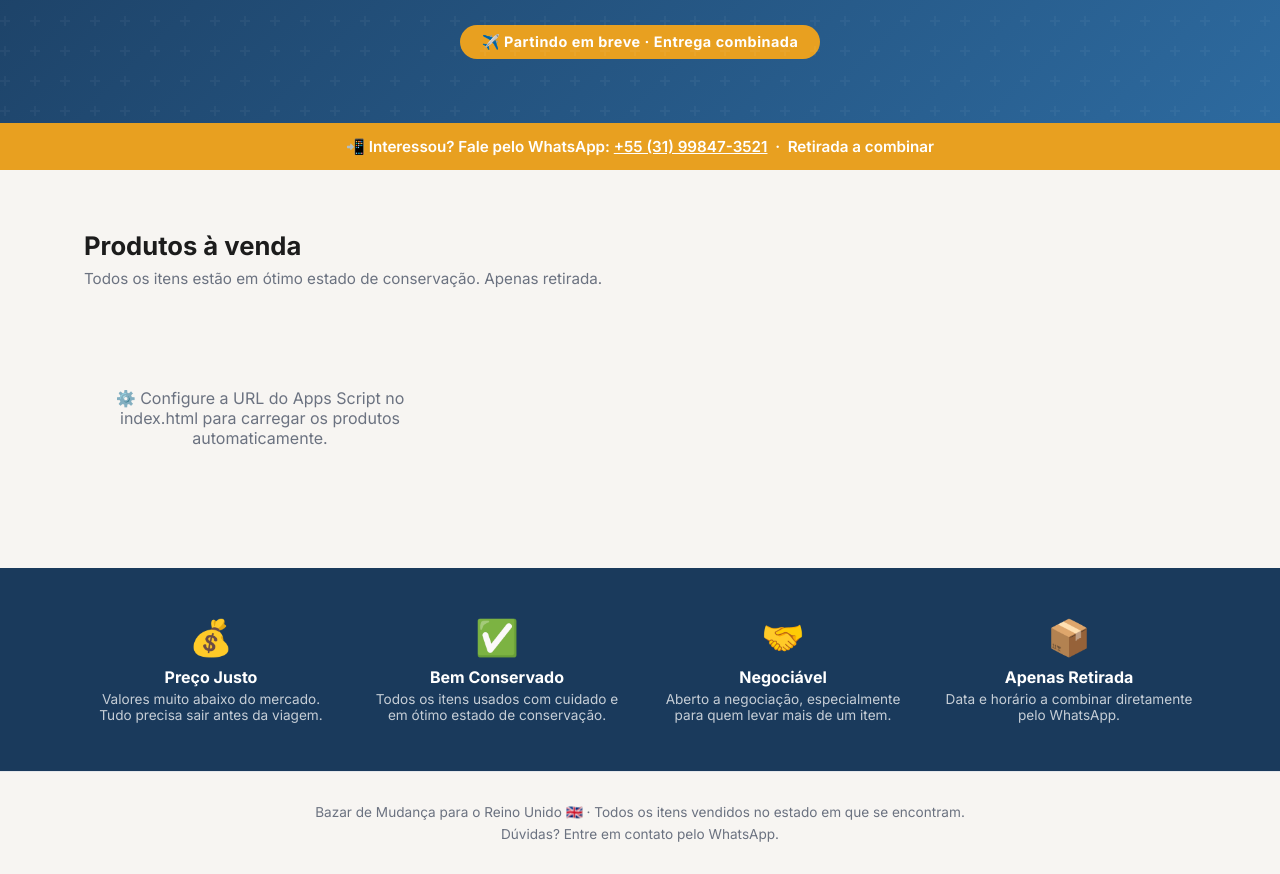
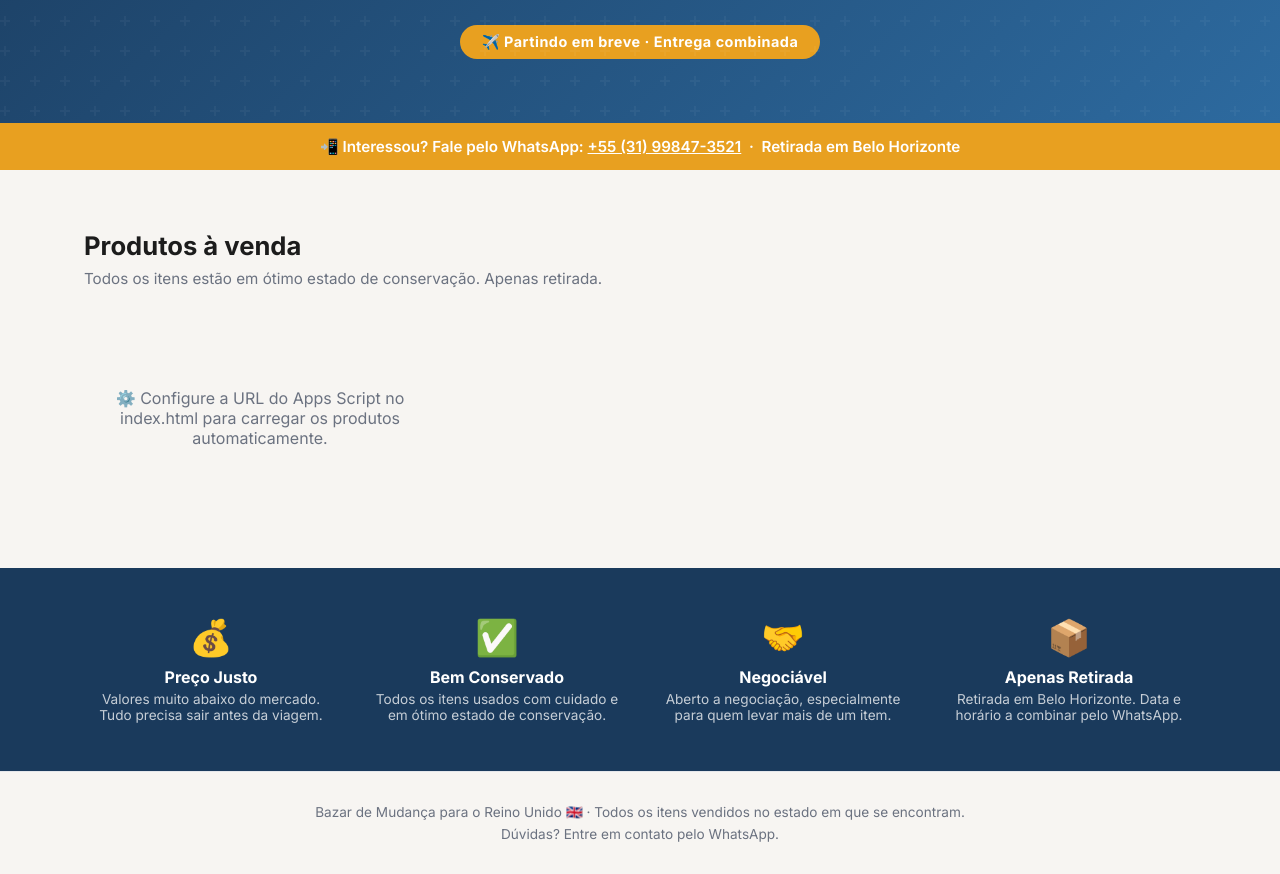
Before and after one commit to eduardoluizsc/bazar, a plain HTML site: page index.html in a window 1280 px wide. Shown: the part 344-1218 px from the top of the page. Drawn offline with Linux system fonts and the light colour scheme.

Commit message:
Atualiza local de retirada para Belo Horizonte

```diff
--- a/index.html
+++ b/index.html
@@ -126,7 +126,7 @@
 <div class="contact-bar">
   📲 Interessou? Fale pelo WhatsApp:
   <a href="https://wa.me/5531998473521" target="_blank">+55 (31) 99847-3521</a>
-  &nbsp;·&nbsp; Retirada a combinar
+  &nbsp;·&nbsp; Retirada em Belo Horizonte
 </div>
 
 <main class="section">
@@ -146,7 +146,7 @@
       <div><div class="info-icon">💰</div><div class="info-label">Preço Justo</div><div class="info-desc">Valores muito abaixo do mercado. Tudo precisa sair antes da viagem.</div></div>
       <div><div class="info-icon">✅</div><div class="info-label">Bem Conservado</div><div class="info-desc">Todos os itens usados com cuidado e em ótimo estado de conservação.</div></div>
       <div><div class="info-icon">🤝</div><div class="info-label">Negociável</div><div class="info-desc">Aberto a negociação, especialmente para quem levar mais de um item.</div></div>
-      <div><div class="info-icon">📦</div><div class="info-label">Apenas Retirada</div><div class="info-desc">Data e horário a combinar diretamente pelo WhatsApp.</div></div>
+      <div><div class="info-icon">📦</div><div class="info-label">Apenas Retirada</div><div class="info-desc">Retirada em Belo Horizonte. Data e horário a combinar pelo WhatsApp.</div></div>
     </div>
   </div>
 </section>
```
